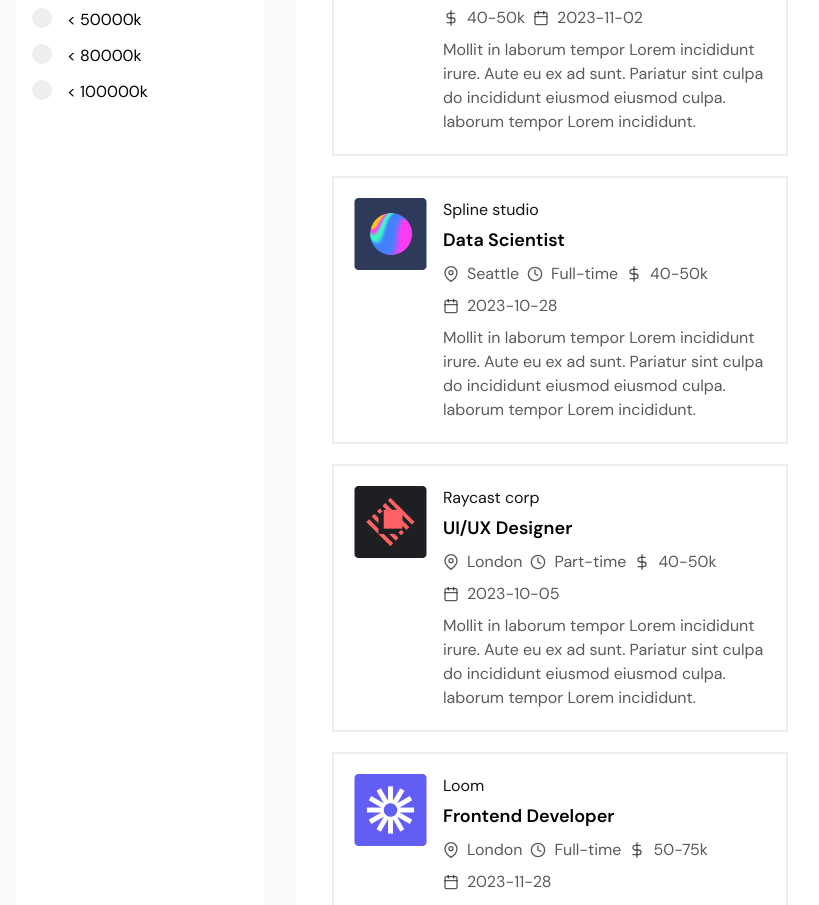
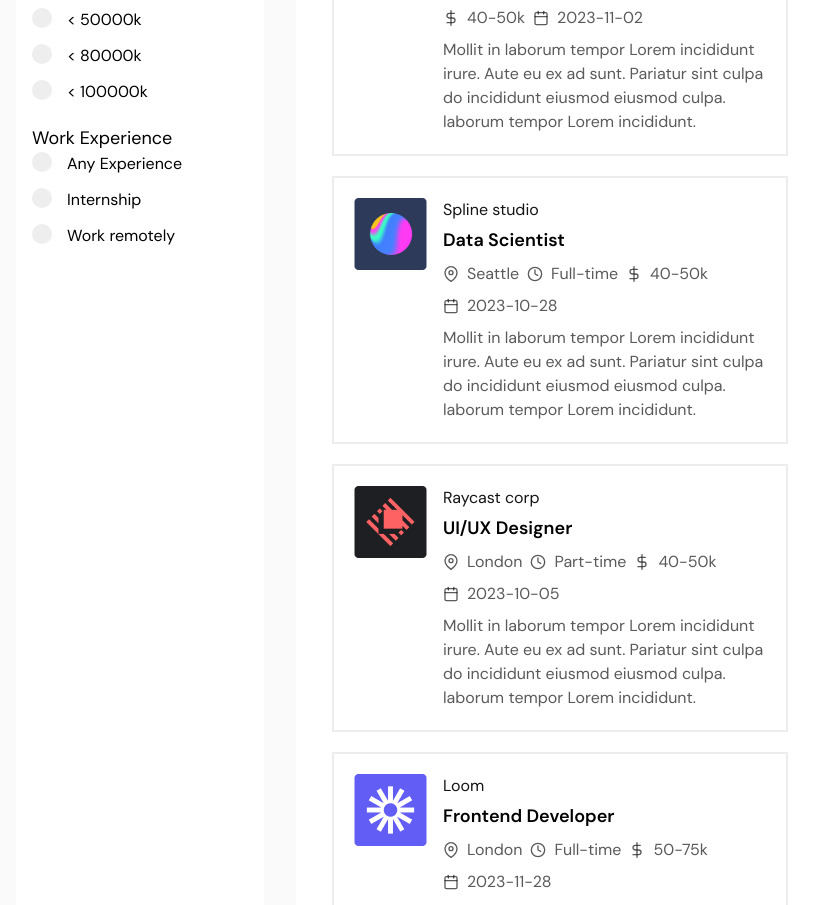
Before and after one commit to amanfangeria980/job-portal-client, a React (Vite) app: page / in a window 1280 px wide. Shown: the part 960-1865 px from the top of the page, without its empty margins (80-899 px from the left). Built offline with nearby package versions, Linux system fonts and the light colour scheme.

Commit message:
sidebar work experience filtering done

```diff
--- a/src/Pages/Home.jsx
+++ b/src/Pages/Home.jsx
@@ -80,7 +80,7 @@
           jobLocation.toLowerCase() === selected.toLowerCase() ||
           parseInt(maxPrice) <= parseInt(selected) ||
           salaryType.toLowerCase() === selected.toLowerCase() || postingDate >=selected ||
-          employmentType.toLowerCase() === selected.toLowerCase()
+          employmentType.toLowerCase() === selected.toLowerCase() || experienceLevel.toLowerCase()==selected.toLowerCase()
       );
     }
 
--- a/src/sidebar/Sidebar.jsx
+++ b/src/sidebar/Sidebar.jsx
@@ -2,6 +2,7 @@
 import Location from './Location';
 import Salary from './Salary';
 import JobPostingData from './JobPostingData';
+import WorkExperience from './WorkExperience';
 
 const Sidebar = ({handleChange,handleClick}) => {
   return (
@@ -14,6 +15,7 @@
 
         {/* <JobPostingData handleChange={handleChange}/> */}
 
+        <WorkExperience handleChange={handleChange}/>
     </div>
   )
 }
--- /dev/null
+++ b/src/sidebar/WorkExperience.jsx
@@ -0,0 +1,23 @@
+import React from 'react'
+import InputField from './../components/InputField';
+
+const WorkExperience = ({handleChange}) => {
+  return (
+    <div>
+        <h4 className='text-lg font-mediumb-2'>Work Experience</h4>
+        <div>
+            <label className='sidebar-label-container'>
+                <input type="radio" name="test" id="test" value="" onChange={handleChange}
+                />
+                <span className='checkmark'></span>Any Experience
+            </label>
+
+            <InputField handleChange={handleChange} value="internship" title="Internship" name="test"/>
+            <InputField handleChange={handleChange} value="work remotely" title="Work remotely" name="test"/>
+
+        </div>
+    </div>
+  )
+}
+
+export default WorkExperience
```
